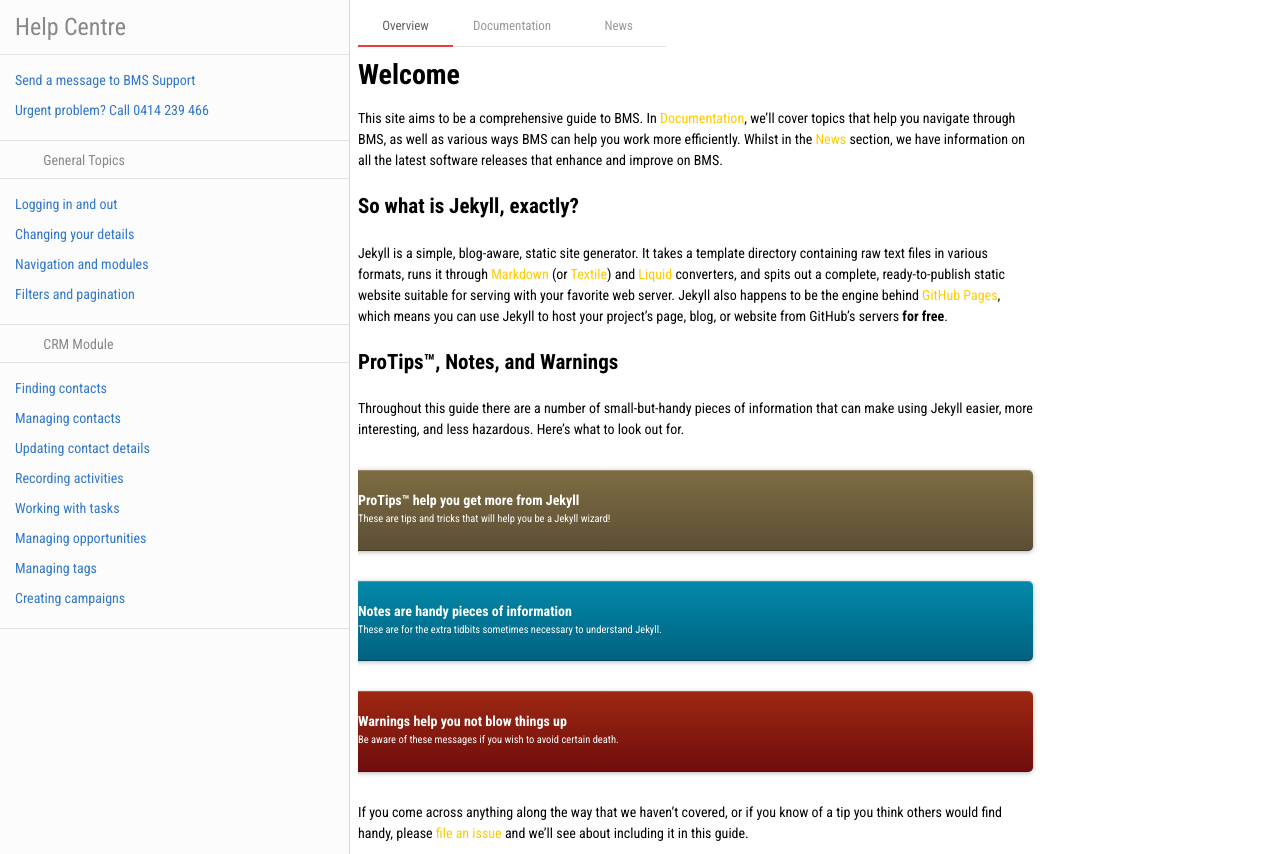
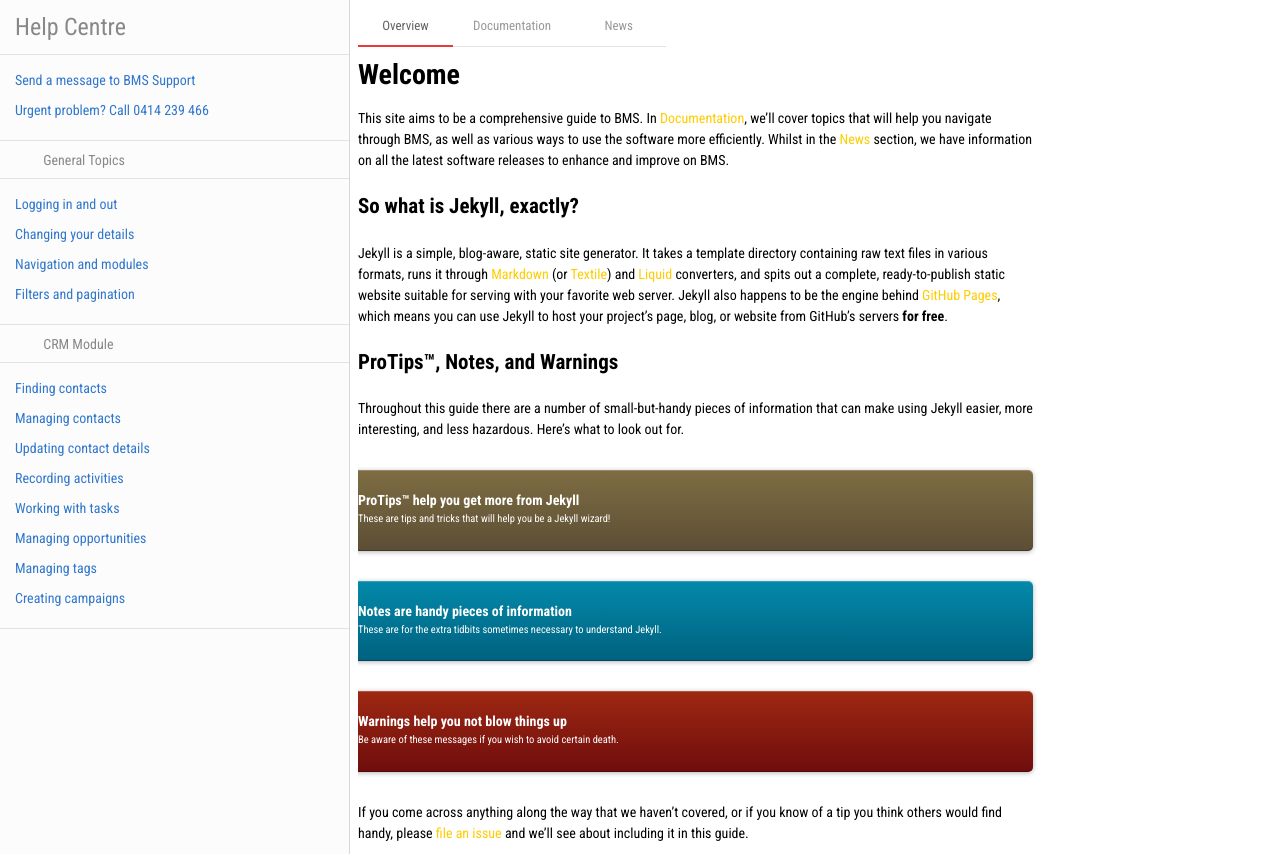
Before and after one commit to ambit/bms-support, a Jekyll site: the page built from index.md, in a window 1280 px wide, cut to the strip 0-854 px from the top of the page. Built offline with Jekyll 4.4.1, drawn with Linux system fonts in a browser that asks for light colours; nearby versions of some CDN libraries.

Commit message:
Update Welcome

```diff
--- a/index.md
+++ b/index.md
@@ -4,7 +4,7 @@
 overview: true
 ---
 
-This site aims to be a comprehensive guide to BMS. In [Documentation](/docs/finding-contacts/), we’ll cover topics that help you navigate through BMS, as well as various ways BMS can help you work more efficiently. Whilst in the [News](/news/) section, we have information on all the latest software releases that enhance and improve on BMS.
+This site aims to be a comprehensive guide to BMS. In [Documentation](../docs/finding-contacts/), we’ll cover topics that will help you navigate through BMS, as well as various ways to use the software more efficiently. Whilst in the [News](../news/) section, we have information on all the latest software releases to enhance and improve on BMS.
 
 ## So what is Jekyll, exactly?
 
```
